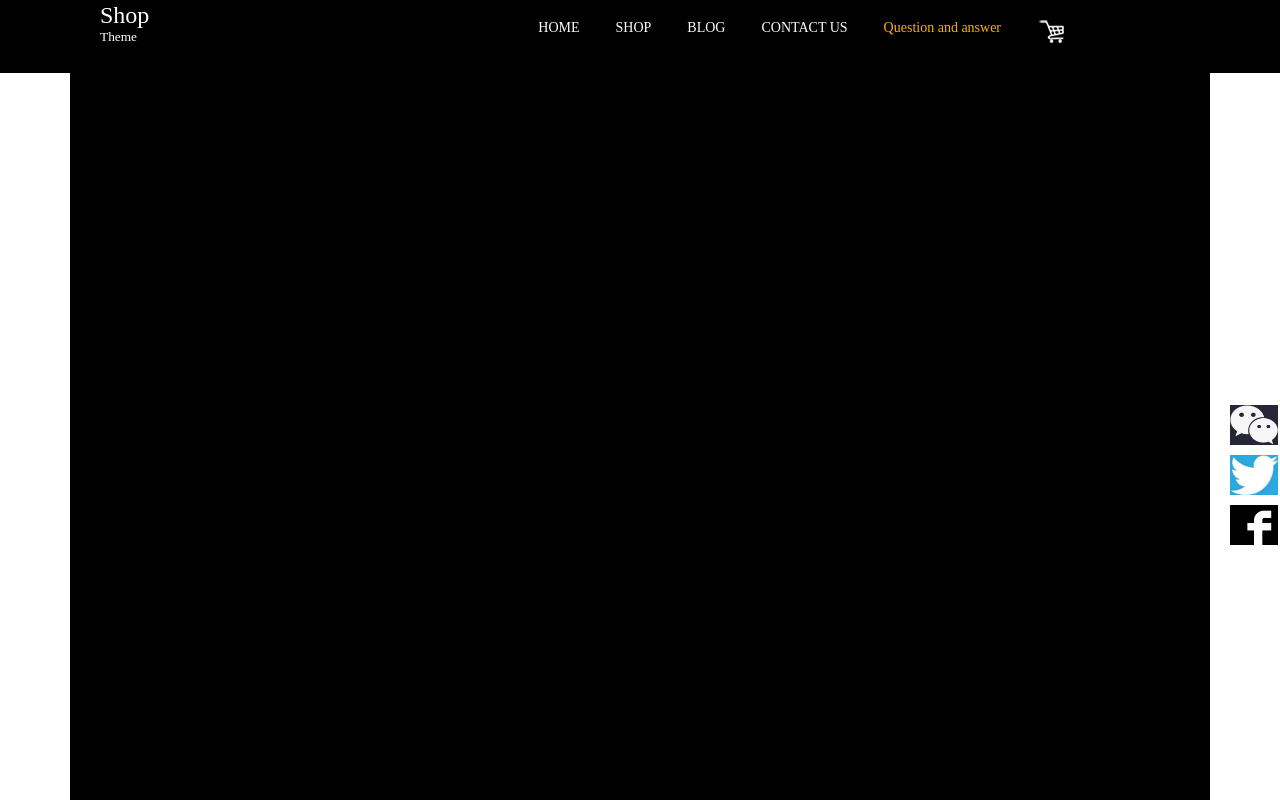
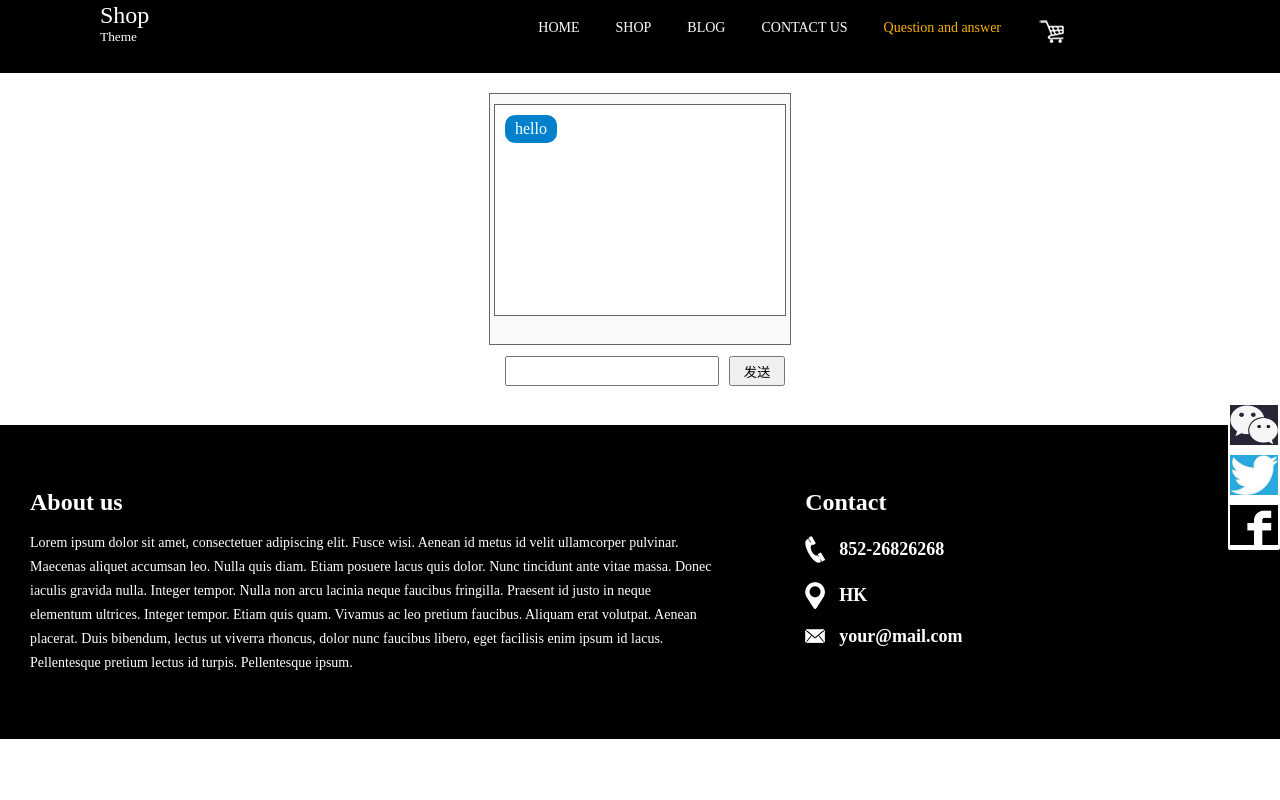
Before and after one commit to a215439057/index, a plain HTML site: page qaa.html in a window 1280 px wide. Shown: the top 800 px of the page. Drawn offline with Linux system fonts and the light colour scheme.

Commit message:
git tracks changes

```diff
--- a/css/index.css
+++ b/css/index.css
@@ -98,6 +98,7 @@
 	    	position: absolute;
 	    	top: 25%;
 	    	right: 10%;
+	    	display: none;
 		}
 		.index .top .menu_2 ul{
 			display: none;
@@ -380,9 +381,8 @@
 	.index .main_3{
 		width: 100%;
 		max-width: 1140px;
-		background-color: #000;
-		height: 1000px;
 		margin: 0 auto;
+		padding-bottom: 40px;
 	}
 	.index .map{
 		height: 300px
@@ -412,7 +412,7 @@
 		padding-bottom: 15px;
 	}
 	.index .bottm .bot_2{
-		width: 15%;
+		width: 16%;
 		float: left;
 	}
 	.index .bottm p{
@@ -450,3 +450,64 @@
 		vertical-align:middle;
   		display:inline-block;
 	}
+.talk_con{
+            width:600px;
+            height:500px;
+            border:1px solid #666;
+            margin:50px auto 0;
+            background:#f9f9f9;
+        }
+        .talk_show{
+            width:580px;
+            height:420px;
+            border:1px solid #666;
+            background:#fff;
+            margin:10px auto 0;
+            overflow:auto;
+        }
+        .talk_input{
+            width:580px;
+            margin:10px auto 0;
+        }
+        .whotalk{
+            width:80px;
+            height:30px;
+            float:left;
+            outline:none;
+        }
+        .talk_word{
+            width:420px;
+            height:26px;
+            padding:0px;
+            float:left;
+            margin-left:10px;
+            outline:none;
+            text-indent:10px;
+        }
+        .talk_sub{
+            width:56px;
+            height:30px;
+            float:left;
+            margin-left:10px;
+        }
+        .atalk{
+           margin:10px;
+        }
+        .atalk span{
+            display:inline-block;
+            background:#0181cc;
+            border-radius:10px;
+            color:#fff;
+            padding:5px 10px;
+        }
+        .btalk{
+            margin:10px;
+            text-align:right;
+        }
+        .btalk span{
+            display:inline-block;
+            background:#ef8201;
+            border-radius:10px;
+            color:#fff;
+            padding:5px 10px;
+        }
--- a/css/phone.css
+++ b/css/phone.css
@@ -127,7 +127,7 @@
 			height: 380px;
 		}
 		.index .bottm{
-			height:760px;
+			height:720px;
 		}
 		.index .bottm .bot_1{
 			float: none;
@@ -174,3 +174,30 @@
 			padding: 1% 0;
 		}
 	}
+	.index .main_3{
+		padding-bottom: 80px;
+	}
+	.talk_con{
+            width:300px;
+            height:250px;
+            margin:20px auto 0;
+        }
+        .talk_show{
+            width:290px;
+            height:210px;
+            margin:10px auto 0;
+        }
+        .talk_input{
+            width:290px;
+        }
+        .whotalk{
+            width:80px;
+            height:30px;
+        }
+        .talk_word{
+            width:210px;
+        }
+        .talk_sub{
+            width:56px;
+            height:30px;
+        }
--- a/js/index.js
+++ b/js/index.js
@@ -48,6 +48,31 @@ window.onload = function(){
 		}
 
 	}
+            var Words = document.getElementById("words");
+            var Who = document.getElementById("who");
+            var TalkWords = document.getElementById("talkwords");
+            var TalkSub = document.getElementById("talksub");
+            TalkSub.onclick = function(){
+                //定义空字符串
+                var str = "";
+                var ste ="";
+                if(TalkWords.value == ""){
+                     // 消息为空时弹窗
+                    alert("Please enter content");
+                    return;
+                }
+                str = '<div class="btalk"><span>me:' + TalkWords.value +'</span></div>' ;
+                if (TalkWords.value.indexOf("time") == 0) {
+                    	ste = '<div class="atalk"><span>me:' + '2 day' +'</span></div>';
+
+					}
+				else{
+					ste = '<div class="atalk"><span>me:' + 'no' +'</span></div>';
+				}
+                //将之前的内容与要发的内容拼接好 提交
+                Words.innerHTML = Words.innerHTML + str +ste;
+            }
+
 }
 
 window.onscroll=function()
--- a/qaa.html
+++ b/qaa.html
@@ -19,11 +19,11 @@
 				</div>
 				<div class="menu">
 					<ul>
-						<li>HOME</li>
-						<li class="shop">SHOP</li>
-						<li class="BLOG">BLOG</li>
-						<li>CONTACT US</li>
-						<li style="color: #fab000">Question and answer</li>
+						<a href="index.html"><li>HOME</li></a>
+						<a href=""><li class="shop">SHOP</li></a>
+						<a href=""><li class="BLOG">BLOG</li></a>
+						<a href=""><li>CONTACT US</li></a>
+						<a href="qaa.html"><li style="color: #fab000">Question and answer</li></a>
 					</ul>
 				</div>
 				<div class="menu_2" id="menu_2">
@@ -44,15 +44,25 @@
 					</ul>
 			</div>
 		</div>
-			<div class="fix">
+		<div class="fix">
 			<a class="wechat"><img src="./images/chat.jpg">
 			<div class="qr"><img src="./images/QR.jpg"></div>
 			</a>
 			<a href="" class="twe"><img src="./images/twe.jpg"></a>
 			<a href="" class="face"><img src="./images/face.jpg"></a>
 		</div>
+		<div class="top_2" id="top_2"></div>
 		<div class="main_3">
-
+			<div class="talk_con">
+        	<div class="talk_show" id="words">
+        	 <div class="atalk"><span id="asay">hello</span></div>
+       	 	</div>
+	        <div class="talk_input">
+	            <div class="whotalk" id="who"></div>
+	            <input type="text" class="talk_word" id="talkwords">
+	            <input type="button" value="发送" class="talk_sub" id="talksub">
+	        </div>
+   			</div>
 		</div>
 		<div class="bottm">
 			<div class="bott">
```
Also changed, not shown: index.html (+6 -9 lines).
